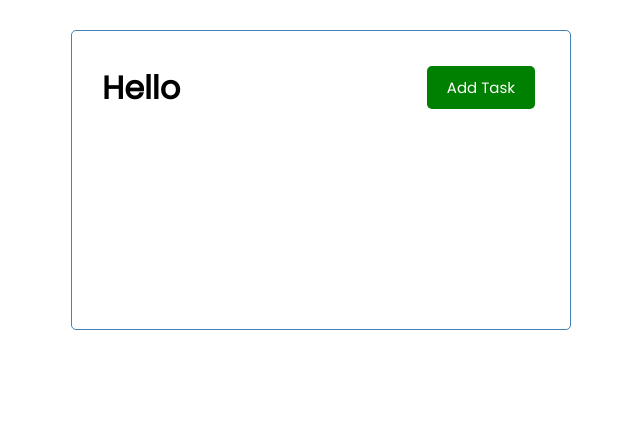
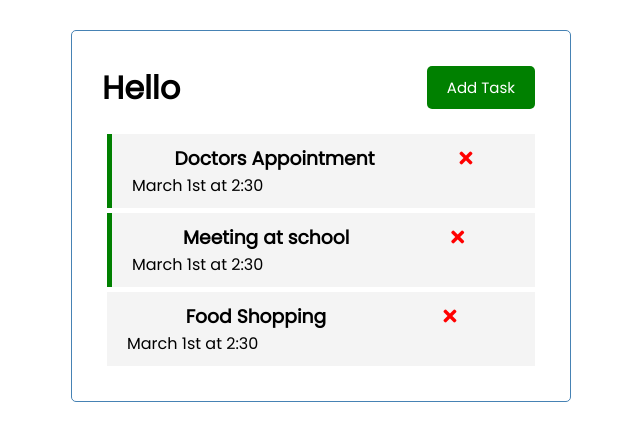
Before and after one commit to RianIslam/vue-start, a Vue app: page / in a window 1280 px wide. Shown: the top 440 px of the page, without its empty margins (319-959 px from the left). Built offline with nearby package versions, Linux system fonts and the light colour scheme.

Commit message:
font awesome added

```diff
--- a/public/index.html
+++ b/public/index.html
@@ -6,6 +6,7 @@
     <meta name="viewport" content="width=device-width,initial-scale=1.0">
     <link rel="icon" href="<%= BASE_URL %>favicon.ico">
     <title><%= htmlWebpackPlugin.options.title %></title>
+    <link rel="stylesheet" href="https://cdnjs.cloudflare.com/ajax/libs/font-awesome/5.15.2/css/all.min.css" />
   </head>
   <body>
     <noscript>
--- a/src/App.vue
+++ b/src/App.vue
@@ -1,17 +1,47 @@
 <template>
   <div class="container">
     <Header title="Hello"/>
+    <Tasks :tasks="tasks"/>
   </div>
 </template>
 
 <script>
 import Header from "./components/Header";
+import Tasks from './components/Tasks'
 
 export default {
   name: "App",
   components: {
     Header,
+    Tasks
   },
+  data(){
+    return{
+      tasks:[]
+    }
+  },
+  created(){
+    this.tasks =[
+      {
+        id:1,
+        text: 'Doctors Appointment',
+        day: 'March 1st at 2:30',
+        reminder: true,
+      },
+            {
+        id:2,
+        text: 'Meeting at school',
+        day: 'March 1st at 2:30',
+        reminder: true,
+      },
+            {
+        id:3,
+        text: 'Food Shopping',
+        day: 'March 1st at 2:30',
+        reminder: false,
+      },
+    ]
+  }
 };
 </script>
 
--- /dev/null
+++ b/src/components/Task.vue
@@ -0,0 +1,37 @@
+<template>
+<div :class="[task.reminder? 'reminder' : '','task']">
+    <h3>{{task.text}}
+        <i class="fas fa-times"></i>
+    </h3>
+    <p>{{task.day}}</p>
+    </div>
+</template>
+
+<script>
+export default {
+    name : 'Task',
+    props:{
+        task: Object
+    }
+}
+</script>
+
+<style scoped>
+.fas{
+    color: red;
+}
+.task{
+    background: #f4f4f4;
+    margin: 5px;
+    padding: 10px 20px;
+    cursor: pointer;
+}
+.task.reminder{
+    border-left: 5px solid green;
+}
+.task h3{
+    display: flex;
+    align-items: center;
+    justify-content: space-around;
+}
+</style>
--- /dev/null
+++ b/src/components/Tasks.vue
@@ -0,0 +1,18 @@
+<template>
+    <div :key="task.id" v-for="task in tasks">
+    <Task :task="task"/>
+    </div>
+</template>
+
+<script>
+import Task from './Task'
+export default {
+    name: 'Tasks',
+    props: {
+        tasks: Array,
+    },
+    components:{
+        Task
+    }
+}
+</script>
```
